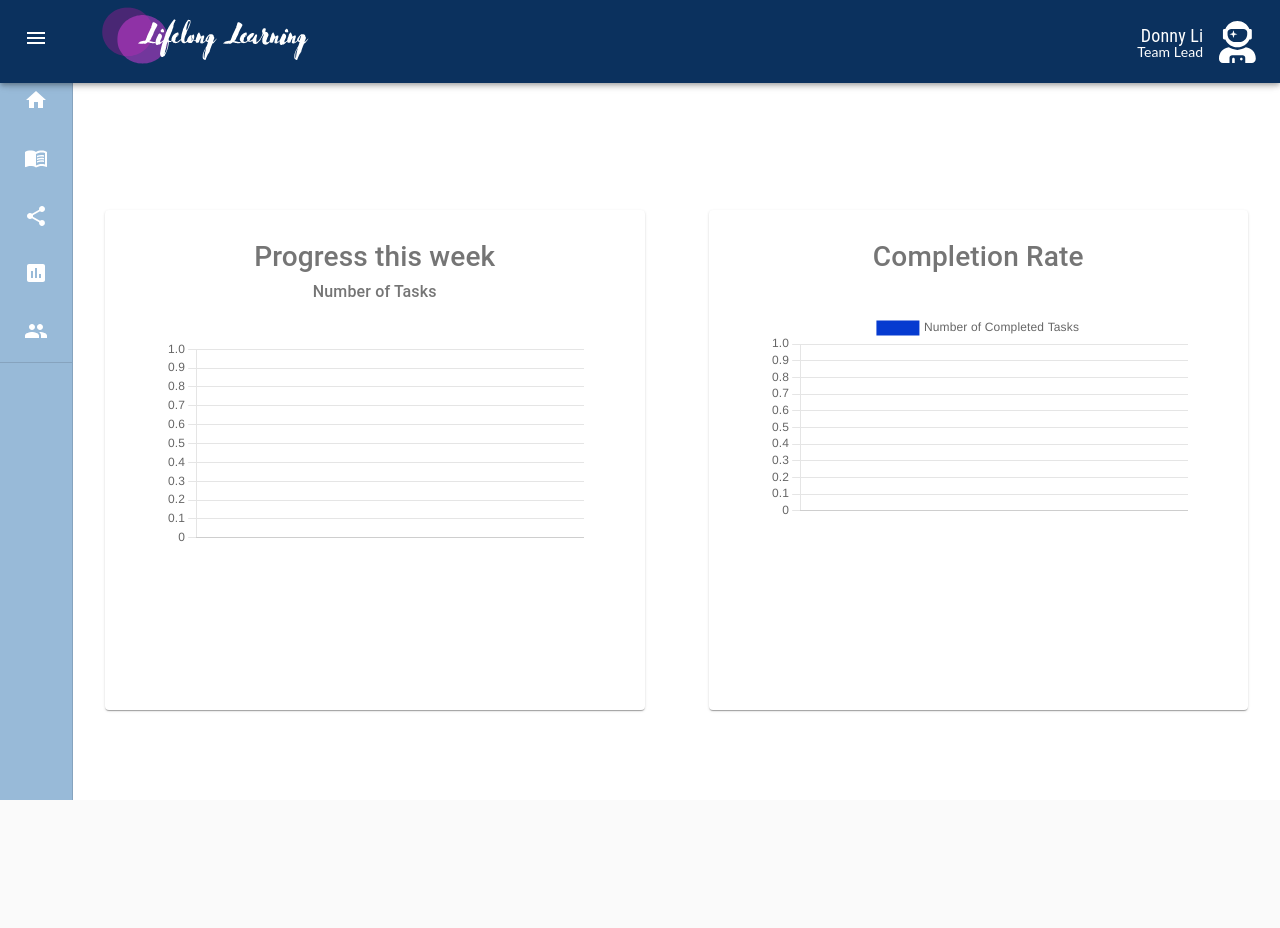
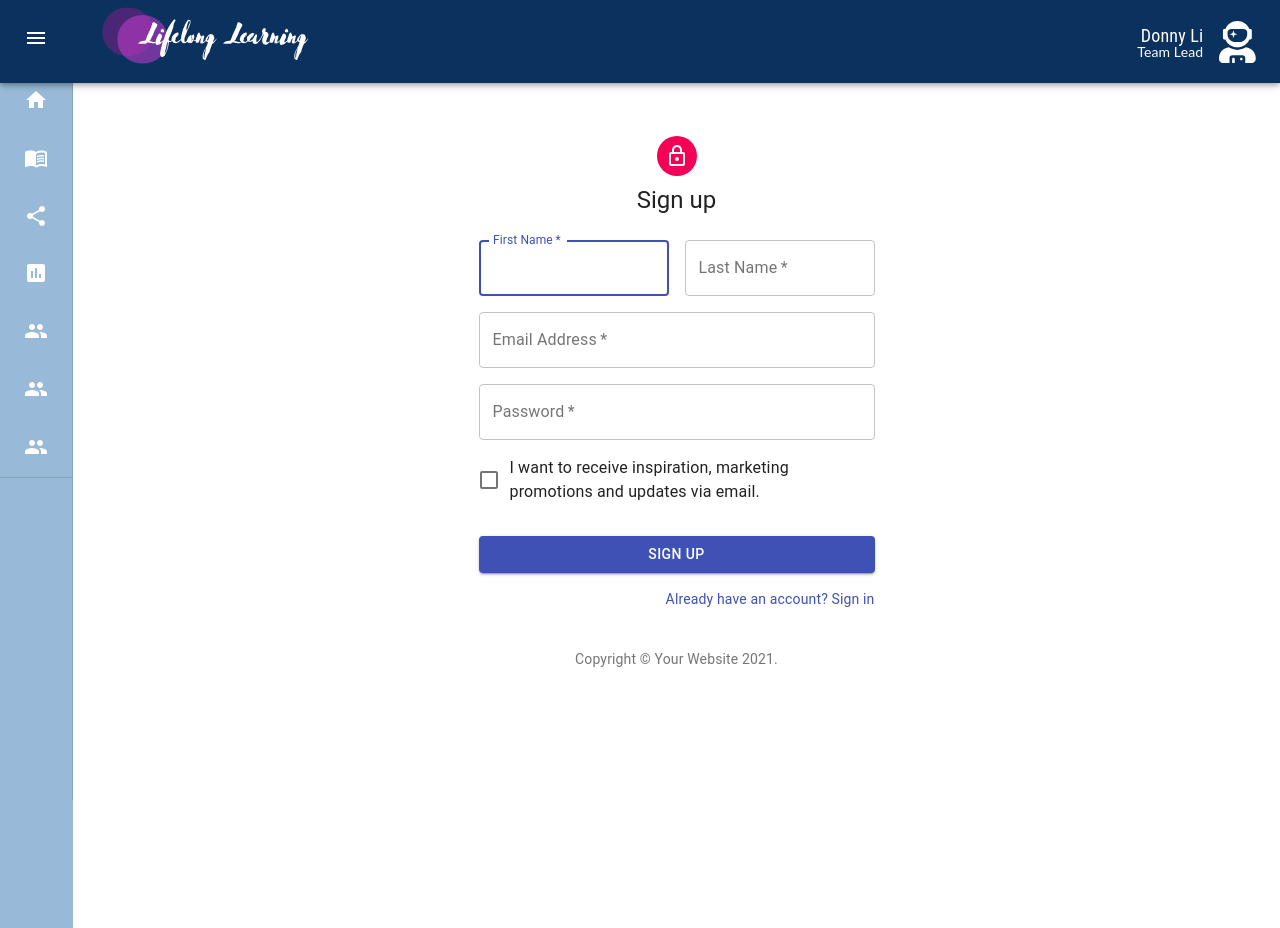
Before and after one commit to alvinoalvin/lifelong-learning, a React (Create React App) app in the folder client/: page /signup in a window 1280 px wide. Before the commit the page ends 800 px from the top, so only its background shows below. Built offline with nearby package versions, Linux system fonts and the light colour scheme.

Commit message:
front end for login/signup

```diff
--- a/client/src/components/App.js
+++ b/client/src/components/App.js
@@ -21,6 +21,8 @@
 import Recommend from "./Recommend";
 import Report from "./Report";
 import Skills from "./Skills";
+import Login from "./Login";
+import SignUp from "./SignUp";
 
 /* import icons */
 import ChevronLeftIcon from '@material-ui/icons/ChevronLeft';
@@ -144,6 +146,18 @@
                 <ListItemText disableTypography className='tab-item' primary='Team'></ListItemText>
               </ListItem>
             </Link>
+            <Link to="/login">
+              <ListItem>
+                <ListItemIcon><GroupIcon /></ListItemIcon>
+                <ListItemText disableTypography className='tab-item' primary='Login'></ListItemText>
+              </ListItem>
+            </Link>
+            <Link to="/signup">
+              <ListItem>
+                <ListItemIcon><GroupIcon /></ListItemIcon>
+                <ListItemText disableTypography className='tab-item' primary='SignUp'></ListItemText>
+              </ListItem>
+            </Link>
             <Divider />
           </List>
         </Drawer>
@@ -151,6 +165,12 @@
         <main className={classes.content}>
           <div className={classes.toolbar} />
           <Switch>
+            <Route path="/signup">
+              <SignUp/>
+            </Route>
+            <Route path="/login">
+              <Login />
+            </Route>
             <Route path="/team">
               <Team />
             </Route>
--- /dev/null
+++ b/client/src/components/Login/index.js
@@ -0,0 +1,120 @@
+import React from 'react';
+import Avatar from '@material-ui/core/Avatar';
+import Button from '@material-ui/core/Button';
+import CssBaseline from '@material-ui/core/CssBaseline';
+import TextField from '@material-ui/core/TextField';
+import FormControlLabel from '@material-ui/core/FormControlLabel';
+import Checkbox from '@material-ui/core/Checkbox';
+import Link from '@material-ui/core/Link';
+import Grid from '@material-ui/core/Grid';
+import Box from '@material-ui/core/Box';
+import LockOutlinedIcon from '@material-ui/icons/LockOutlined';
+import Typography from '@material-ui/core/Typography';
+import { makeStyles } from '@material-ui/core/styles';
+import Container from '@material-ui/core/Container';
+
+function Copyright() {
+  return (
+    <Typography variant="body2" color="textSecondary" align="center">
+      {'Copyright © '}
+      <Link color="inherit" href="https://material-ui.com/">
+        Your Website
+      </Link>{' '}
+      {new Date().getFullYear()}
+      {'.'}
+    </Typography>
+  );
+}
+
+const useStyles = makeStyles((theme) => ({
+  paper: {
+    marginTop: theme.spacing(8),
+    display: 'flex',
+    flexDirection: 'column',
+    alignItems: 'center',
+  },
+  avatar: {
+    margin: theme.spacing(1),
+    backgroundColor: theme.palette.secondary.main,
+  },
+  form: {
+    width: '100%', // Fix IE 11 issue.
+    marginTop: theme.spacing(1),
+  },
+  a: {
+    color: 'black',
+  },
+  submit: {
+    margin: theme.spacing(3, 0, 2),
+  },
+}));
+
+export default function Login() {
+  const classes = useStyles();
+
+  return (
+    <Container component="main" maxWidth="xs">
+      <CssBaseline />
+      <div className={classes.paper}>
+        <Avatar className={classes.avatar}>
+          <LockOutlinedIcon />
+        </Avatar>
+        <Typography component="h1" variant="h5">
+          Sign in
+        </Typography>
+        <form className={classes.form} noValidate>
+          <TextField
+            variant="outlined"
+            margin="normal"
+            required
+            fullWidth
+            id="email"
+            label="Email Address"
+            name="email"
+            autoComplete="email"
+            autoFocus
+          />
+          <TextField
+            variant="outlined"
+            margin="normal"
+            required
+            fullWidth
+            name="password"
+            label="Password"
+            type="password"
+            id="password"
+            autoComplete="current-password"
+          />
+          <FormControlLabel
+            control={<Checkbox value="remember" color="primary" />}
+            label="Remember me"
+          />
+          <Button
+            type="submit"
+            fullWidth
+            variant="contained"
+            color="primary"
+            className={classes.submit}
+          >
+            Sign In
+          </Button>
+          <Grid container>
+            <Grid item xs>
+              <Link href="#" variant="body2">
+                Forgot password?
+              </Link>
+            </Grid>
+            <Grid item>
+              <Link href="#" variant="body2">
+                {"Don't have an account? Sign Up"}
+              </Link>
+            </Grid>
+          </Grid>
+        </form>
+      </div>
+      <Box mt={8}>
+        <Copyright />
+      </Box>
+    </Container>
+  );
+}
--- /dev/null
+++ b/client/src/components/SignUp/index.js
@@ -0,0 +1,140 @@
+import React from 'react';
+import Avatar from '@material-ui/core/Avatar';
+import Button from '@material-ui/core/Button';
+import CssBaseline from '@material-ui/core/CssBaseline';
+import TextField from '@material-ui/core/TextField';
+import FormControlLabel from '@material-ui/core/FormControlLabel';
+import Checkbox from '@material-ui/core/Checkbox';
+import Link from '@material-ui/core/Link';
+import Grid from '@material-ui/core/Grid';
+import Box from '@material-ui/core/Box';
+import LockOutlinedIcon from '@material-ui/icons/LockOutlined';
+import Typography from '@material-ui/core/Typography';
+import { makeStyles } from '@material-ui/core/styles';
+import Container from '@material-ui/core/Container';
+
+function Copyright() {
+  return (
+    <Typography variant="body2" color="textSecondary" align="center">
+      {'Copyright © '}
+      <Link color="inherit" href="https://material-ui.com/">
+        Your Website
+      </Link>{' '}
+      {new Date().getFullYear()}
+      {'.'}
+    </Typography>
+  );
+}
+
+const useStyles = makeStyles((theme) => ({
+  paper: {
+    marginTop: theme.spacing(8),
+    display: 'flex',
+    flexDirection: 'column',
+    alignItems: 'center',
+  },
+  avatar: {
+    margin: theme.spacing(1),
+    backgroundColor: theme.palette.secondary.main,
+  },
+  form: {
+    width: '100%', // Fix IE 11 issue.
+    marginTop: theme.spacing(3),
+  },
+  submit: {
+    margin: theme.spacing(3, 0, 2),
+  },
+}));
+
+export default function SignUp() {
+  const classes = useStyles();
+
+  return (
+    <Container component="main" maxWidth="xs">
+      <CssBaseline />
+      <div className={classes.paper}>
+        <Avatar className={classes.avatar}>
+          <LockOutlinedIcon />
+        </Avatar>
+        <Typography component="h1" variant="h5">
+          Sign up
+        </Typography>
+        <form className={classes.form} noValidate>
+          <Grid container spacing={2}>
+            <Grid item xs={12} sm={6}>
+              <TextField
+                autoComplete="fname"
+                name="firstName"
+                variant="outlined"
+                required
+                fullWidth
+                id="firstName"
+                label="First Name"
+                autoFocus
+              />
+            </Grid>
+            <Grid item xs={12} sm={6}>
+              <TextField
+                variant="outlined"
+                required
+                fullWidth
+                id="lastName"
+                label="Last Name"
+                name="lastName"
+                autoComplete="lname"
+              />
+            </Grid>
+            <Grid item xs={12}>
+              <TextField
+                variant="outlined"
+                required
+                fullWidth
+                id="email"
+                label="Email Address"
+                name="email"
+                autoComplete="email"
+              />
+            </Grid>
+            <Grid item xs={12}>
+              <TextField
+                variant="outlined"
+                required
+                fullWidth
+                name="password"
+                label="Password"
+                type="password"
+                id="password"
+                autoComplete="current-password"
+              />
+            </Grid>
+            <Grid item xs={12}>
+              <FormControlLabel
+                control={<Checkbox value="allowExtraEmails" color="primary" />}
+                label="I want to receive inspiration, marketing promotions and updates via email."
+              />
+            </Grid>
+          </Grid>
+          <Button
+            type="submit"
+            fullWidth
+            variant="contained"
+            color="primary"
+            className={classes.submit}
+          >
+            Sign Up
+          </Button>
+          <Grid container justify="flex-end">
+            <Grid item>
+              <Link href="#" variant="body2">
+                Already have an account? Sign in
+              </Link>
+            </Grid>
+          </Grid>
+        </form>
+      </div>
+      <Box mt={5}>
+        <Copyright />
+      </Box>
+    </Container>
+  );
+}
--- a/client/src/styles/App.scss
+++ b/client/src/styles/App.scss
@@ -82,7 +82,7 @@
   }
 }
 
-a {
+.MuiList-root a {
   text-decoration: none !important;
   color: #fff !important;
 
```
